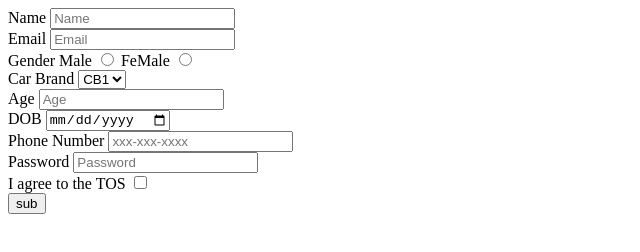
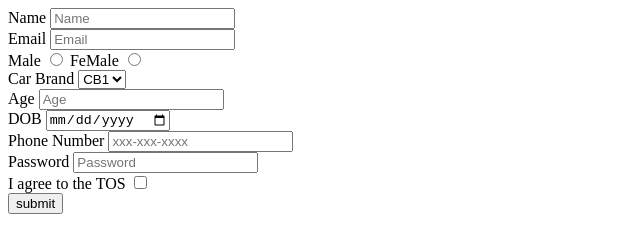
Before and after one commit to acciojob/signup-form-car-gulu43, a website: page main.html in a window 1280 px wide. Shown: the whole page, without its empty margins (0-640 px from the left). Drawn offline with Linux system fonts and the light colour scheme.

Commit message:
created a submission

```diff
--- a/main.html
+++ b/main.html
@@ -17,7 +17,7 @@
         <label for="email">Email</label>
         <input type="email" id="email" placeholder="Email" required><br>
 
-		<label for="gender">Gender</label>
+		<!-- <label for="gender">Gender</label>  -->
         <label for="gender_m">Male</label>
         <input type="radio" id="gender_m" name="gender" required>
         <label for="gender_f">FeMale</label>
@@ -45,7 +45,7 @@
         <label for="tos">I agree to the TOS</label>
         <input type="checkbox" id="tos" required><br>
 
-        <input type="submit" value="sub" id="btn">
+        <input type="submit" value="submit" id="btn">
 
     </form>
 </body>
```
